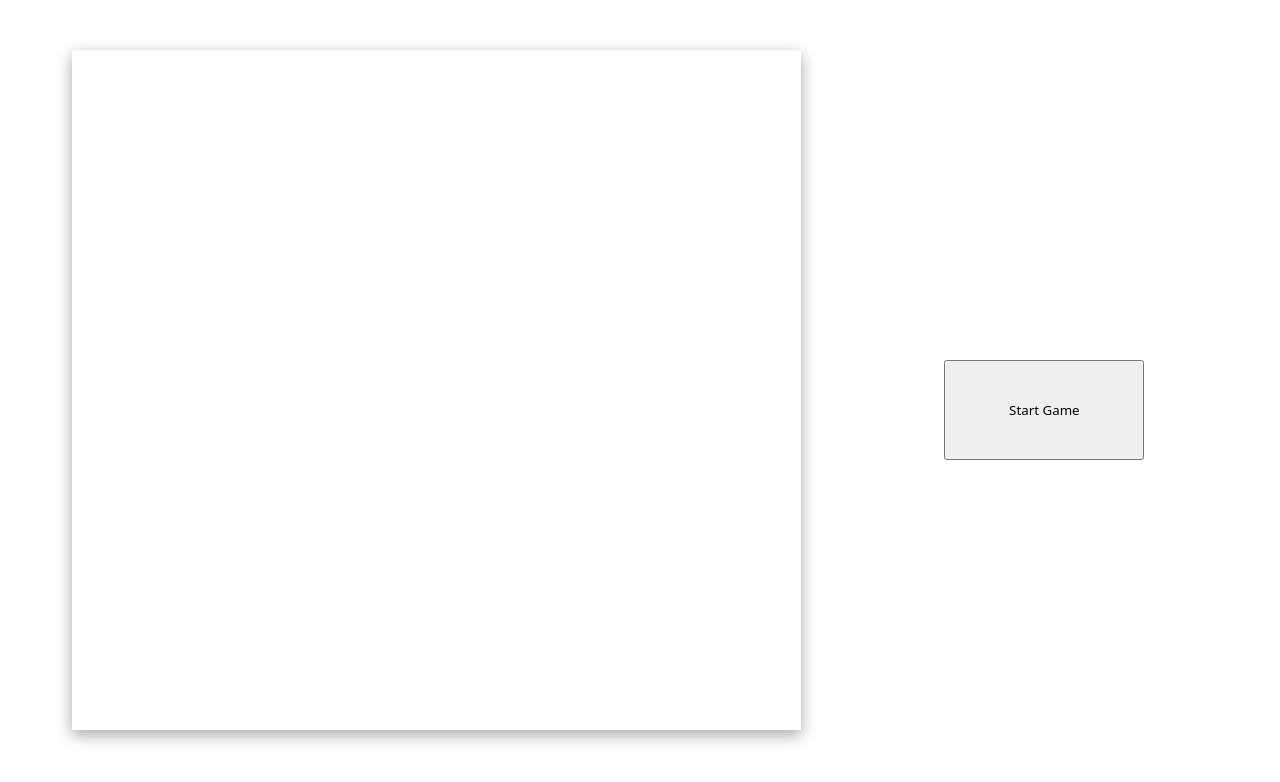
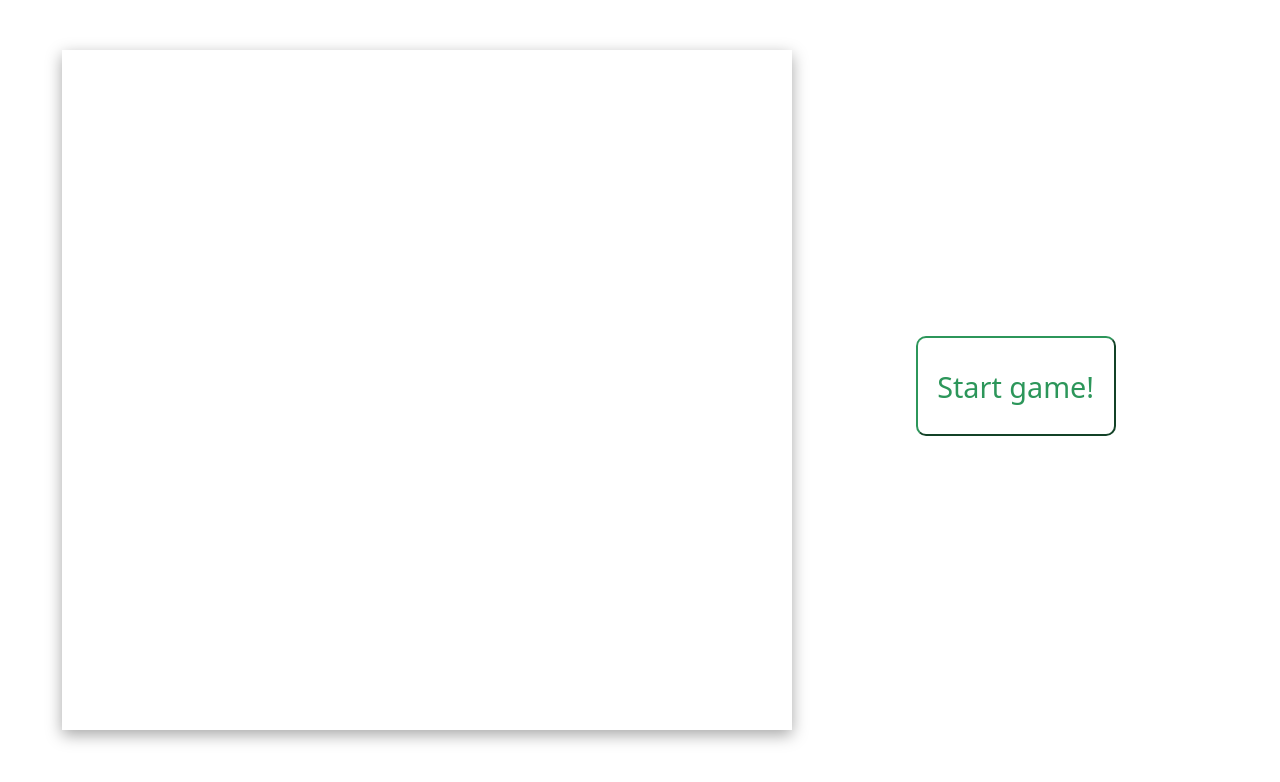
Before and after one commit to NataliaGie/Memory-Game, a React (Create React App) app: page / in a window 1280 px wide. Shown: the top 782 px of the page. Built offline with nearby package versions, Linux system fonts and the light colour scheme.

Commit message:
Styling buttons

```diff
--- a/src/components/Modal/ModalStyles.ts
+++ b/src/components/Modal/ModalStyles.ts
@@ -5,7 +5,8 @@ type Props = {
     isOpen: boolean;
 }
 
-const buttonBlue = '#1e98bd';
+const buttonDarkBlue = '#1e98bd';
+const buttonLightBlue = '#68b9d4';
 
 export const ModalWrapper = styled.div<Props>`
     position: absolute;
@@ -34,11 +35,18 @@ export const ModalMessage = styled.p`
 export const ModalButton = styled.button`
     width: 25%;
     height: 14%;
+    cursor: pointer;
     font-size: 1.25rem;
     text-align: center;
     margin-top: 60px;
     background-color: transparent;
     border-radius: 10px;
-    border-color: ${buttonBlue};
-    color: ${buttonBlue};
+    border-color: ${buttonDarkBlue};
+    color: ${buttonDarkBlue};
+
+    &:hover {
+        color: white;
+        background-color: ${buttonLightBlue};
+        border-color: ${buttonLightBlue};
+    }
 `
--- a/src/components/StartGameButton/StartGameButton.tsx
+++ b/src/components/StartGameButton/StartGameButton.tsx
@@ -7,7 +7,10 @@ type Props = {
 const StartGameButton: React.FC<Props> = ({onClick}) => {
     return (
         <ButtonWrapper>
-            <GameButton onClick={onClick}>Start Game</GameButton>
+            <GameButton
+             onClick={onClick}>
+                 Start game!
+            </GameButton>
         </ButtonWrapper>
     )
 }
--- a/src/components/StartGameButton/StartGameButtonStyles.ts
+++ b/src/components/StartGameButton/StartGameButtonStyles.ts
@@ -1,12 +1,27 @@
 import styled from 'styled-components';
+
+const buttonDarkGreen = '#2c965a';
+const buttonLightGreen = '#79c79b';
 
 export const ButtonWrapper = styled.div`
     margin: 0 auto;
-    padding-top: 45vh;
-    padding-right: 5%;
+    padding-top: 42vh;
+    padding-right: 8%;
 `
 
 export const GameButton = styled.button`
     width: 200px;
     height: 100px;
+    cursor: pointer;
+    background-color: white;
+    border-radius: 10px;
+    font-size: 1.8rem;
+    border-color: ${buttonDarkGreen};
+    color: ${buttonDarkGreen};
+
+    &:hover {
+        color: white;
+        background-color: ${buttonLightGreen};
+        border-color: ${buttonLightGreen};
+    }
 `
```
